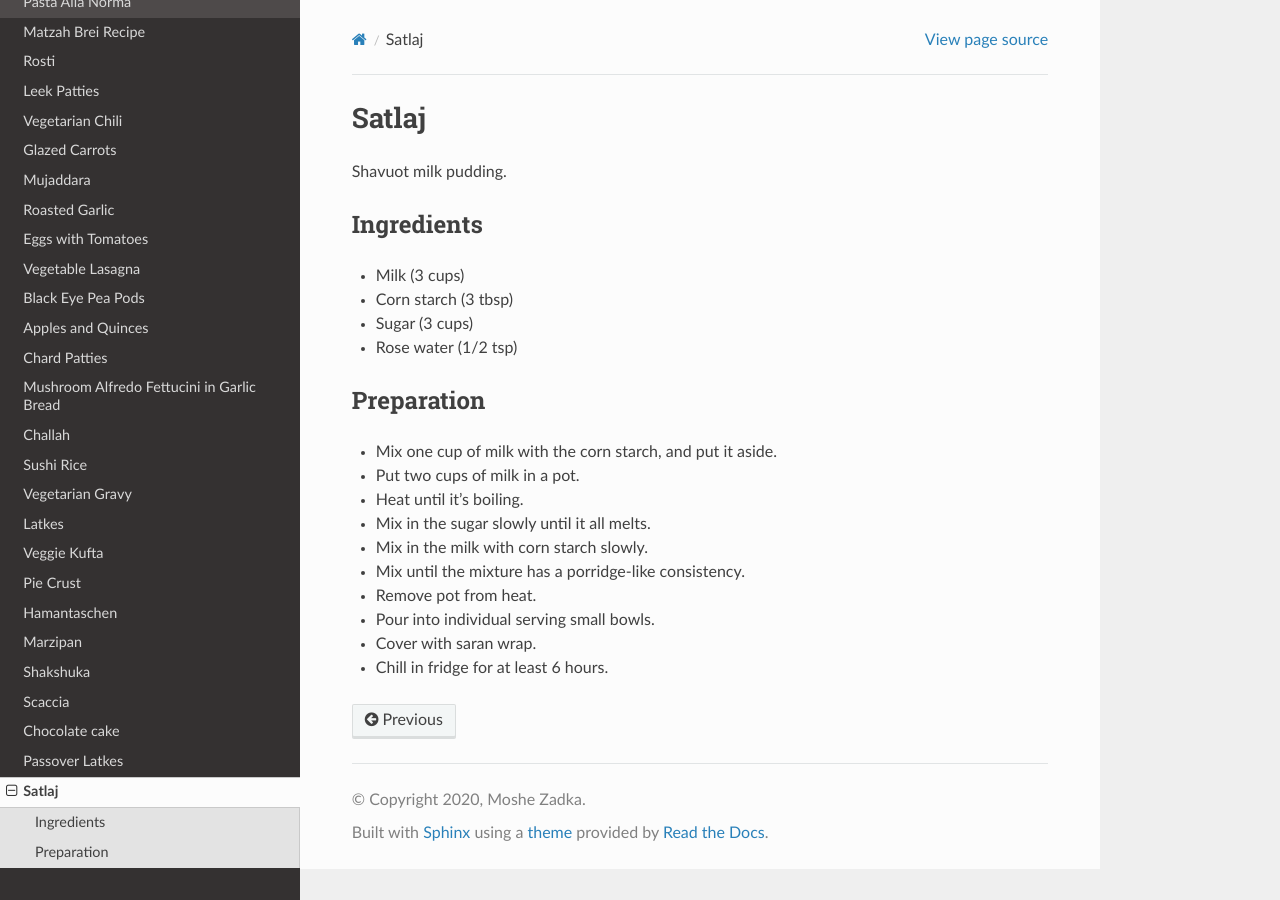
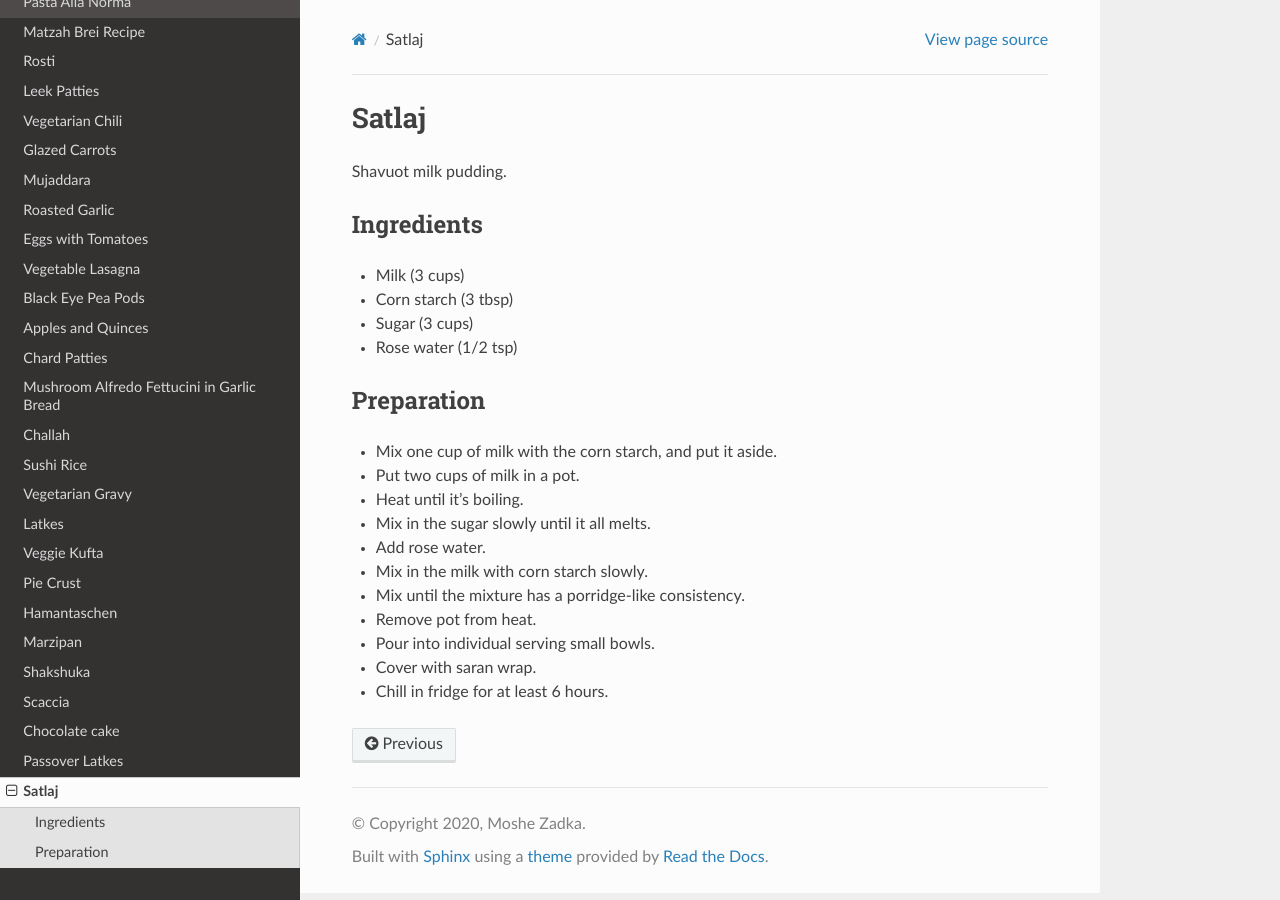
Before and after one commit to moshez/recipes, a Sphinx documentation site: the page built from doc/satlaj.rst, in a window 1280 px wide. Built offline with Sphinx 7.4.7 and the Read the Docs theme 2.0.0, drawn with Linux system fonts in a browser that asks for light colours; pages that are not in the unit, such as notebooks, are missing from menus.

Commit message:
Update satlaj.rst

```diff
--- a/doc/satlaj.rst
+++ b/doc/satlaj.rst
@@ -18,6 +18,7 @@ Preparation
 * Put two cups of milk in a pot.
 * Heat until it's boiling.
 * Mix in the sugar slowly until it all melts.
+* Add rose water.
 * Mix in the milk with corn starch slowly.
 * Mix until the mixture has a porridge-like consistency.
 * Remove pot from heat.
```
